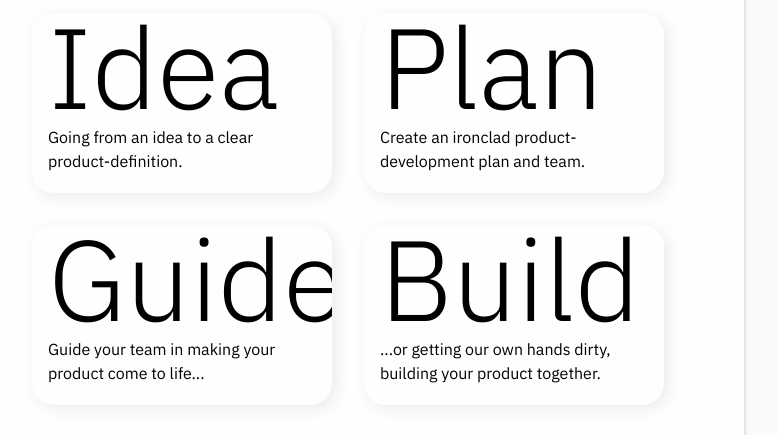
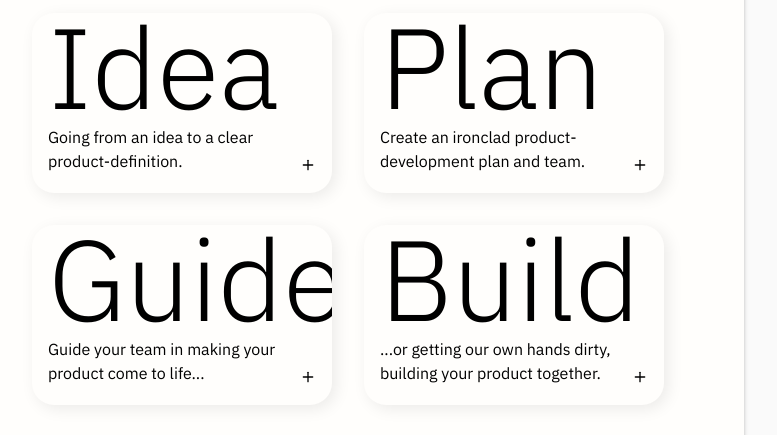
Before and after one commit to ameesme/amees.me, a Next.js app: page / in a window 1280 px wide. Shown: the part 1320-1755 px from the top of the page, without its empty margins (96-873 px from the left). Built offline with nearby package versions, Linux system fonts and the light colour scheme.

Commit message:
Adding plus icons

```diff
--- a/package.json
+++ b/package.json
@@ -12,7 +12,8 @@
     "classnames": "^2.5.1",
     "next": "14.0.4",
     "react": "^18",
-    "react-dom": "^18"
+    "react-dom": "^18",
+    "react-icons": "^4.12.0"
   },
   "devDependencies": {
     "@types/node": "^20",
--- a/src/components/molecules/Card.tsx
+++ b/src/components/molecules/Card.tsx
@@ -2,7 +2,8 @@
 
 import classNames from "classnames";
 import { FC, ReactNode, useState } from "react";
-import { Heading, Massive, Paragraph } from "../Typography";
+import { Massive, Paragraph } from "../Typography";
+import { LuPlus } from "react-icons/lu";
 
 export type Props = {
   title: string;
@@ -23,11 +24,13 @@ export const Card: FC<Props> = ({
   return (
     <div
       className={classNames(
-        "flex-1 bg-background shadow-light rounded-[22px] p-4 pb-5 flex-col min-w-[250px] lg:max-w-[300px] overflow-hidden cursor-pointer hover:bg-text0 hover:text-background transition-colors duration-200",
+        "flex-1 bg-background shadow-light rounded-[22px] p-4 pb-5 flex-col min-w-[250px] lg:max-w-[300px] overflow-hidden cursor-pointer hover:bg-text0 hover:text-background hover:shadow-short transition-all duration-200",
         className
       )}
-      onMouseEnter={() => setIsHovered(true)}
-      onMouseLeave={() => setIsHovered(false)}
+      onMouseOver={() => setIsHovered(true)}
+      onMouseOut={() => setIsHovered(false)}
+      onTouchStart={() => setIsHovered(true)}
+      onTouchEnd={() => setIsHovered(false)}
       {...rest}
     >
       <div className="w-full">
@@ -40,8 +43,11 @@ export const Card: FC<Props> = ({
           {title}
         </Massive>
       </div>
-      <div className="flex flex-row justify-between align-bottom">
-        <Paragraph variant="button">{description}</Paragraph>
+      <div className="flex flex-row justify-between items-end">
+        <Paragraph className="flex-1" variant="button">
+          {description}
+        </Paragraph>
+        <LuPlus className="h-4 w-4" />
       </div>
     </div>
   );
--- a/tailwind.config.ts
+++ b/tailwind.config.ts
@@ -56,6 +56,7 @@ const config: Config = {
       },
       boxShadow: {
         light: "4px 4px 16px rgba(0, 0, 0, 0.08)",
+        short: "4px 4px 8px rgba(0, 0, 0, 0.25)",
         deep: "0px 4px 4px rgba(0, 0, 0, 0.25)",
       },
     },
```
Also changed, not shown: 1 other file (tests, documents, lock files or other folders).
